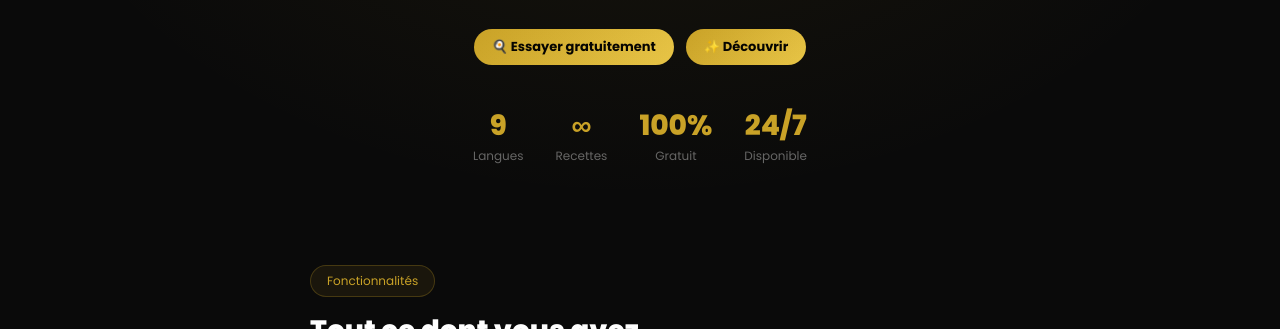
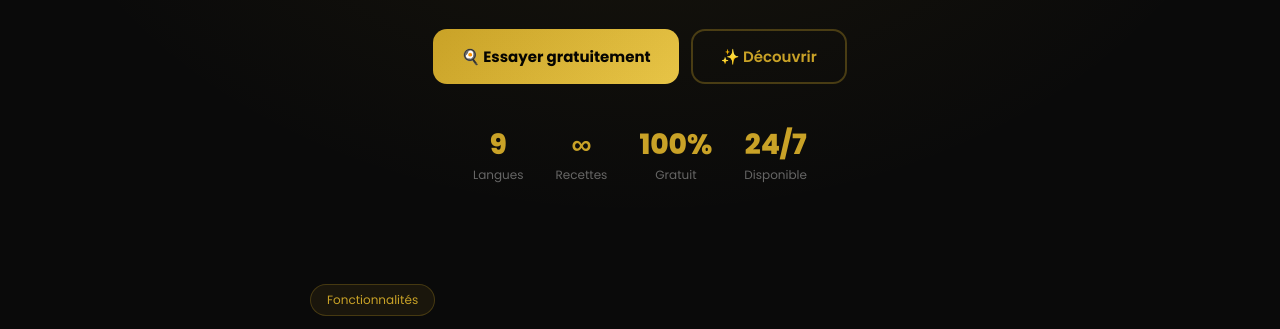
Before and after one commit to i122-cpu/chef-ola-ia, a website: page public/index.html in a window 1280 px wide. Shown: the part 430-759 px from the top of the page. Drawn offline with Linux system fonts and the light colour scheme.

Commit message:
Update index.html

```diff
--- a/public/index.html
+++ b/public/index.html
@@ -99,8 +99,8 @@
   <h1 id="hero-title">Cuisinez mieux avec<br/><span>l'Intelligence Artificielle</span></h1>
   <p id="hero-subtitle">Chef Ola IA analyse vos ingrédients et génère des recettes complètes, personnalisées et délicieuses en quelques secondes.</p>
   <div class="hero-btns">
-    <button class="nav-cta" onclick="window.location.href='/app'" id="nav-cta">🍳 Essayer gratuitement</button>
-    <button class="nav-cta" onclick="document.getElementById('features').scrollIntoView({behavior:'smooth'})" id="nav-discover">✨ Découvrir</button>
+    <button class="btn-primary" onclick="window.location.href='/app'" id="btn-try">🍳 Essayer gratuitement</button>
+    <button class="btn-secondary" onclick="document.getElementById('features').scrollIntoView({behavior:'smooth'})" id="btn-discover">✨ Découvrir</button>
   </div>
   <div class="hero-stats">
     <div class="stat"><div class="stat-num">9</div><div class="stat-label" id="stat1">Langues</div></div>
```
